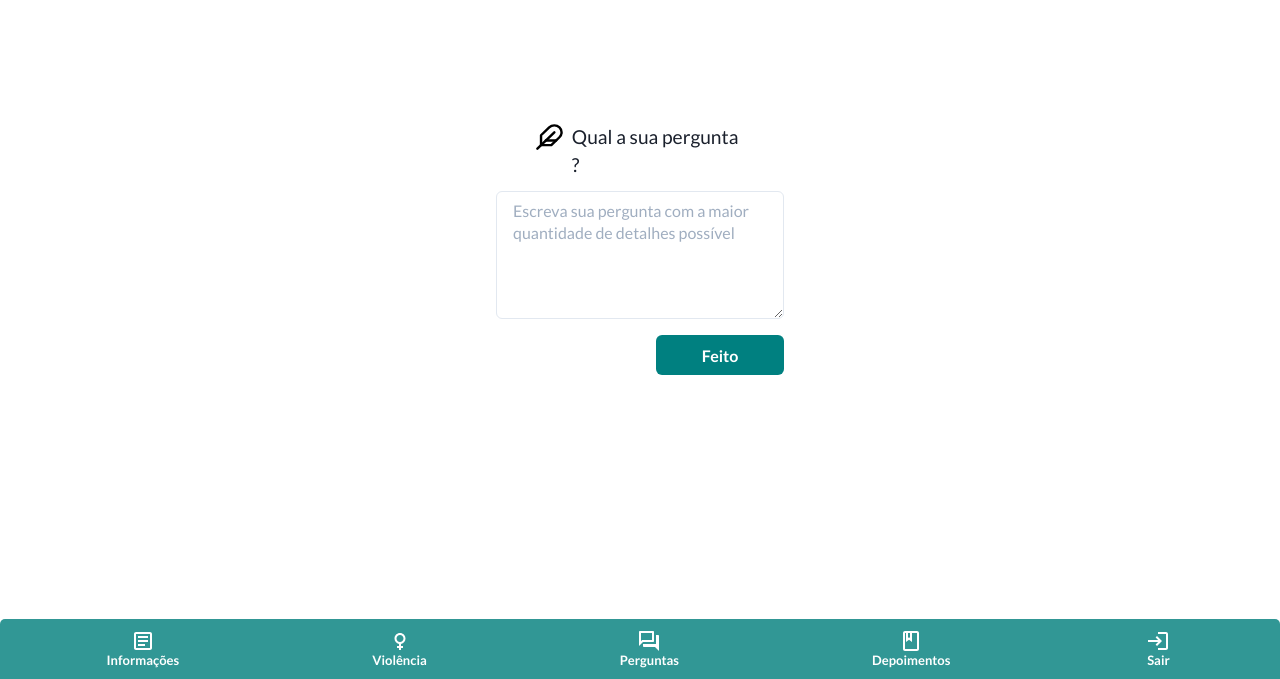
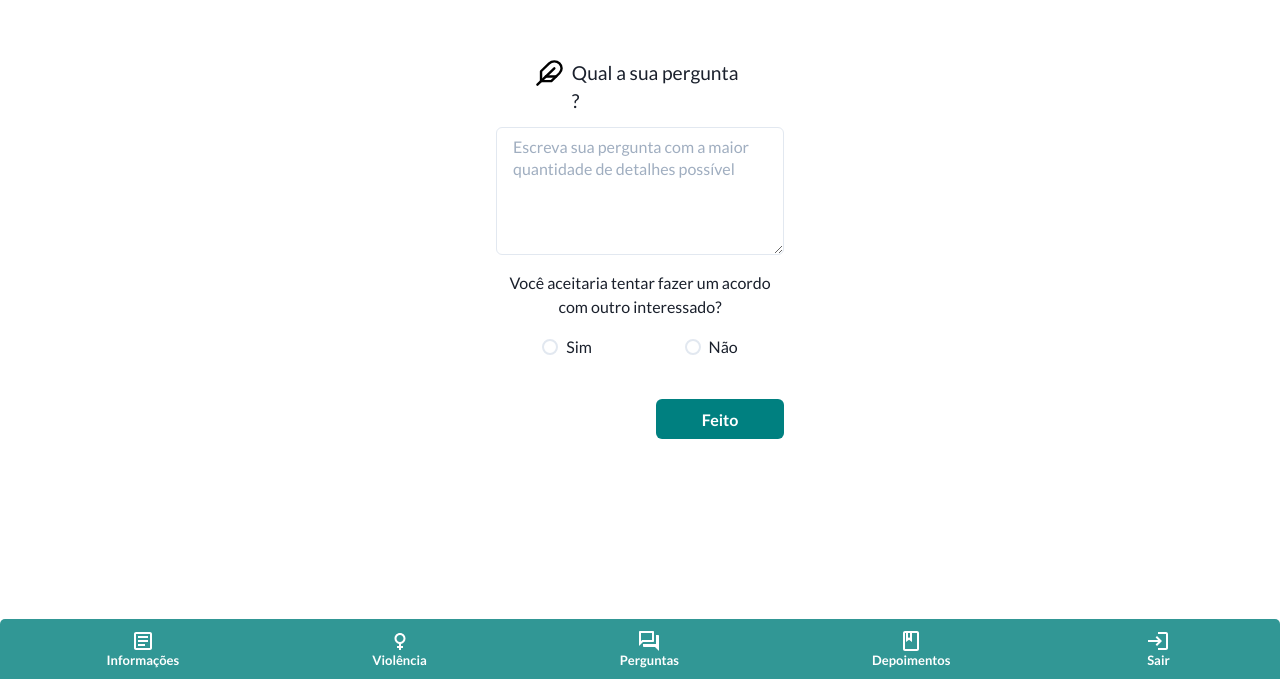
Before and after one commit to Programando-uma-solucao/frontend-web, a React (Create React App) app: page /ask-question in a window 1280 px wide. Shown: the part 121-800 px from the top of the page. Built offline with nearby package versions, Linux system fonts and the light colour scheme; no server answers; sample sign-in values are in the browser's storage.

Commit message:
add question about agreement

```diff
--- a/src/pages/AskQuestion.tsx
+++ b/src/pages/AskQuestion.tsx
@@ -4,6 +4,8 @@ import {
   Button,
   Flex,
   Image,
+  Radio,
+  RadioGroup,
   Spinner,
   Text,
   Textarea,
@@ -11,18 +13,30 @@ import {
 import { useForm } from 'react-hook-form';
 import { useHistory } from 'react-router-dom';
 import { toast } from 'react-toastify';
+import { yupResolver } from '@hookform/resolvers/yup';
+import * as yup from 'yup';
 
 import FeatherIcon from '../assets/feather.svg';
 import { useAuth } from '../hooks/auth';
 import { QuestionService } from '../services/questionService';
+import { TagsOptions } from '../common/data/tags';
 
 interface FormInputs {
   question: string;
+  acceptConciliation: string;
 }
 
 interface LocationState {
   tags: string[];
 }
+
+const schema = yup.object().shape({
+  question: yup
+    .string()
+    .required('Preencha o campo')
+    .min(30, 'Digite no mínimo 30 caracteres'),
+  acceptConciliation: yup.mixed().required('Selecione uma opção'),
+});
 
 const AskQuestion = () => {
   const [loading, setLoading] = useState(false);
@@ -31,20 +45,28 @@ const AskQuestion = () => {
     register,
     handleSubmit,
     formState: { errors },
-  } = useForm<FormInputs>();
+  } = useForm<FormInputs>({
+    resolver: yupResolver(schema),
+  });
 
   const history = useHistory<LocationState>();
   const { user } = useAuth();
 
-  const onSubmit = async ({ question }: FormInputs) => {
+  const onSubmit = async ({ question, acceptConciliation }: FormInputs) => {
     const questionService = new QuestionService();
     setLoading(true);
+
+    const { tags } = history.location.state;
+
+    if (acceptConciliation) {
+      tags.push(TagsOptions.conciliation, TagsOptions.conciliationUna);
+    }
 
     try {
       await questionService.create({
         question,
         accountId: user.id,
-        tags: history.location.state.tags,
+        tags,
       });
       setLoading(false);
 
@@ -92,14 +114,42 @@ const AskQuestion = () => {
               </Box>
             ) : null}
 
+            <Box maxWidth="72" mt="4">
+              <Text textAlign="center">
+                Você aceitaria tentar fazer um acordo com outro interessado?{' '}
+              </Text>
+              <RadioGroup>
+                <Flex mt={4} justifyContent="space-around">
+                  <Radio value="true" {...register('acceptConciliation')}>
+                    Sim
+                  </Radio>
+                  <Radio value="false" {...register('acceptConciliation')}>
+                    Não
+                  </Radio>
+                </Flex>
+                {errors.question ? (
+                  <Box>
+                    <Text color="red.400">
+                      {errors?.acceptConciliation?.message}
+                    </Text>
+                  </Box>
+                ) : null}
+              </RadioGroup>
+            </Box>
+
             {loading ? (
               <Flex mt="6" justifyContent="flex-end">
                 <Spinner alignSelf="flex-end" color="teal" size="lg" />
               </Flex>
             ) : (
+              <Flex
+                mt="4"
+                justifyContent="space-between"
+                flexDirection="column"
+              >
                 <Button
+                  mt={6}
                   type="submit"
-                mt={4}
                   alignSelf="flex-end"
                   size="md"
                   width="32"
@@ -108,6 +158,7 @@ const AskQuestion = () => {
                 >
                   Feito
                 </Button>
+              </Flex>
             )}
           </Flex>
         </form>
```
Lines whose indentation alone changed are shown as unchanged.
